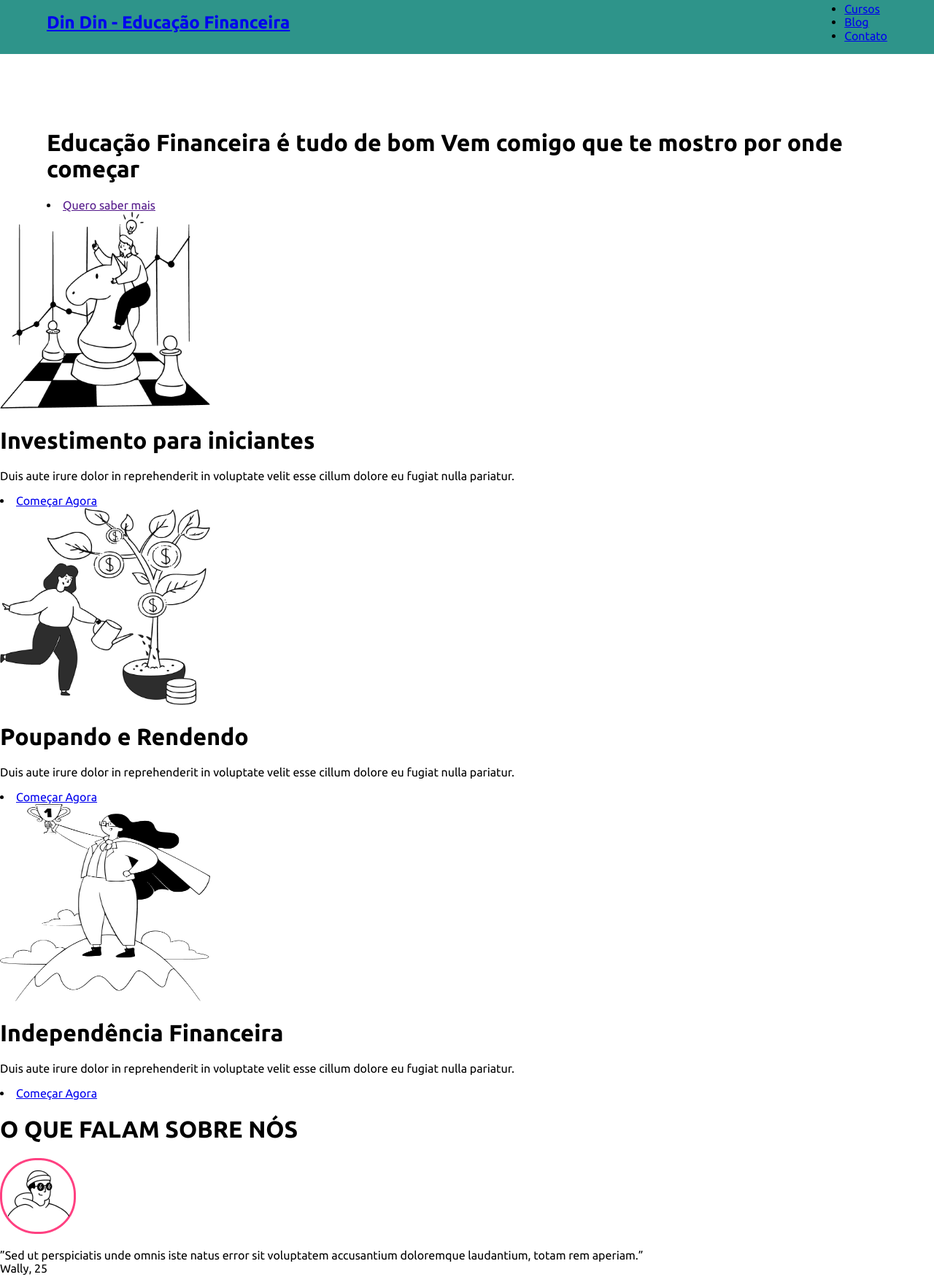
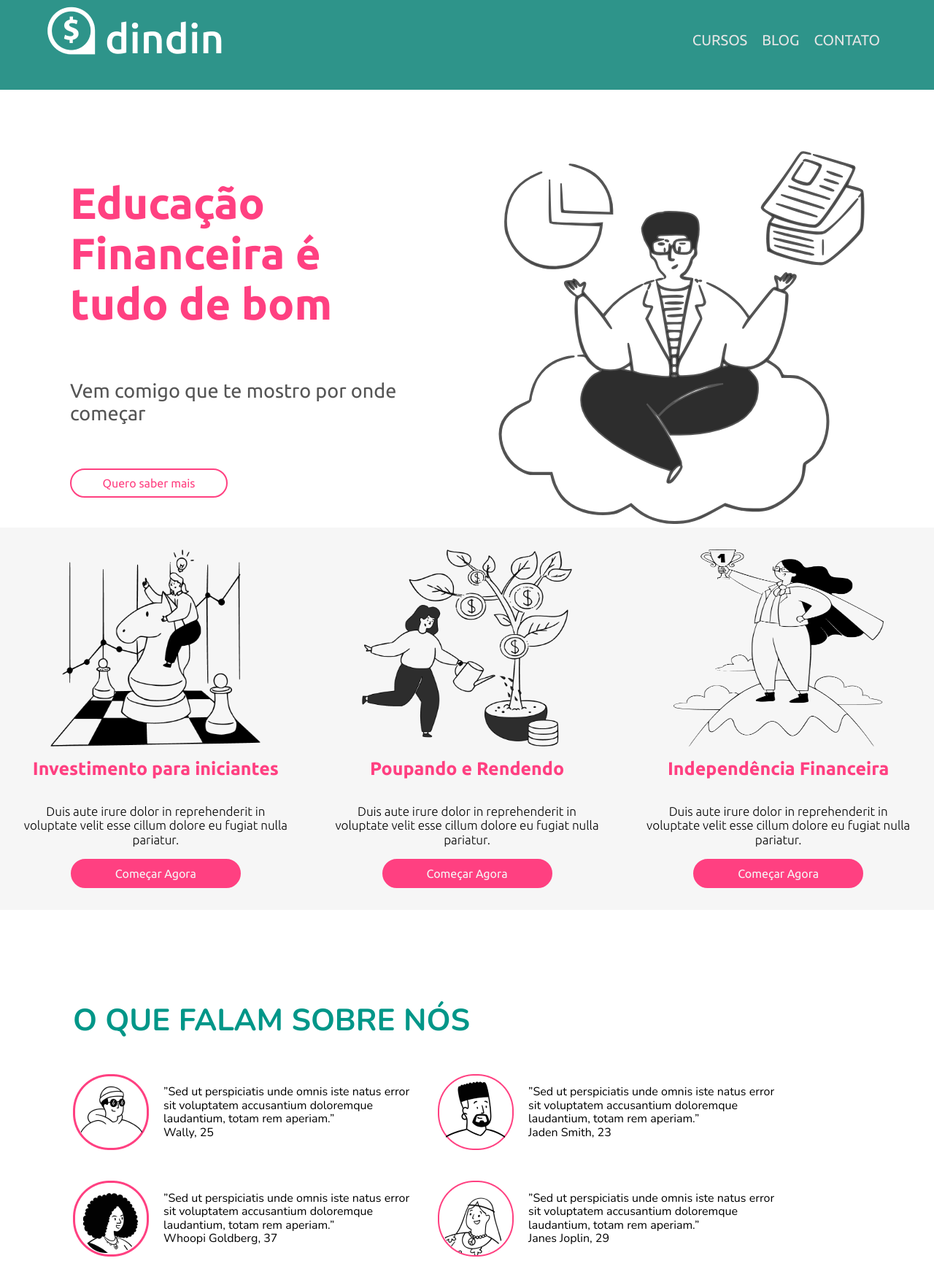
Before and after one commit to maayume/xp42-dindin, a website: page index.html in a window 1280 px wide. Shown: the part 13-1763 px from the top of the page at 73% size. Drawn offline with nearby package versions, Linux system fonts and the light colour scheme.

Commit message:
fix: arrumando responsividade index

```diff
--- a/assets/styles/cursos.css
+++ b/assets/styles/cursos.css
@@ -53,7 +53,6 @@ main {
 }
 
 @media (max-width: 770px){
-
     main {
         margin: 20px 0 20px 20px;
     }
--- a/assets/styles/index.css
+++ b/assets/styles/index.css
@@ -1,26 +1,203 @@
-main {
-    padding-top: 81px;
-    max-width: 100%;
+#imgBanner {
+    Width: calc(10vw * 5);
 }
 
-.paragrafoHero {
+.containerIndex {
+    justify-content: center !important;
     display: flex;
+    flex-wrap: wrap;
+    align-items: center;
+    margin-top: 10vh;
 }
-/*
-aside {
+
+.texto{
+    margin-inline: 70px;
+    Width: 35vw;
+}
+
+.texto h1{
+    color: #FF4081;
+    font-size: 60px;
+    font-weight: 700px;
+    padding-bottom: 11px;
+}
+
+.texto #subtitle{
     display: flex;
-    color: transparent;
-    background: url('../img/ilustra-banner.svg') 0 0 no-repeat;
-    Width: 501px;
-    Height: 511px;
-    padding: 0 39px 66px;
-    right: 14.31%;
+    color: #555555;
+    font-size: 27px;
+    font-weight: 400px;
+    padding: 19px 0 0;
+}
+
+.texto li{
+    list-style: none;
+    width: 216px;
+    height: 20.27px;
+    margin-block: 60px;
+}
+
+.texto li a{
+    border: 2px solid #FF4081;
+    color:#FF4081;
+    text-decoration: none;
+    font-weight: 400;
+    border-radius: 62px;
+    padding: 8.5px 26px;
+    display: block;
+    text-align: center;
+}
+
+@media (max-width: 932px){
+    .containerIndex {
+        text-align: center;
+    }
+    .texto h1 {
+        justify-content: center;
+    }
+    .texto {
+        display: grid;
+        justify-items: center;
+        width: auto;
+    }
+    #imgBanner {
+        display: none;
+    }
+}
+
+.container2 {
+    display: flex;
+    background-color: #F6F6F6;
+    justify-content: center;
+}
+
+.tipos-investimentos{
+    display: grid;
+    justify-items: center;
+    align-content: space-between;
+    padding: 30px;
+    min-width: 300px;
+    color: #FF4081;
+    text-align: center;
+    font-weight: 300;
+}
+
+.tipos-investimentos h1{
+    font-size: 25px;
+    font-weight: 700;
+    font-style: bold;
+}
+.tipos-investimentos p{
+    color: #000000;
+    font-size: 17px;
+    font-weight: 300;
+    text-align: center;
+}
+
+.tipos-investimentos li{
+    list-style: none;
+    width: 233px;
+}
+.tipos-investimentos li a{
+    border: 2px solid #FF4081;
+    color: #F6F6F6;
+    background: #FF4081;
+    text-decoration: none;
+    font-weight: 400;
+    border-radius: 62px;
+    padding: 8.5px 26px;
+    display: block;
+    text-align: center;
+}
+
+@media (max-width: 1089px){
+    .container2 {
+        flex-wrap: wrap;
+    }
+}
+
+.container3{
+    padding: 100px;
+    font-family: 'nunito';
+    font-style: normal;
+}
+.texto2{
+    color: #009688;
+    font-size: 21px;
+    font-weight: 400;
+    text-transform: uppercase;
+}
+
+.pessoas {
+    display: flex;
+    flex-wrap: wrap;
+}
+.pessoa {
+    display: flex;
+    width: 500px;
+    align-items: center;
+}
+
+.pessoa p {
+    padding: 20px;
+}
+
+.container4{
+    background-color: #F6F6F6;
+}
+
+.divisoes{
+    display: flex;
+    justify-content: space-between;
+    flex-wrap: wrap;
+}
+
+.conteudo {
+    padding: 15px;
+    padding-bottom: 8vh;
+}
+
+.conteudo h1{
+    color: #009688;
+    font-size: 27px;
+    padding: 0;
+}
+
+.conteudo p{
+    font-size: 18px;
+    width: 319px;
+    padding: 0;
+}
+
+.container4 li{
+    display: flex;
+    list-style: none;
+    justify-content: center;
+}
+
+.container4 li a{
+    border: 2px solid #FF4081;
+    color:#FF4081;
+    text-decoration: none;
+    font-weight: 400;
+    border-radius: 62px;
+    padding: 8.5px 26px;
+    display: block;
+    text-align: center;
+}
+/* #imgBanner {
+    Width: 30vw;
+}
+
+.container {
+    justify-content: center;
+    display: flex;
+    flex-wrap: ;
 }
 .texto h1{
     color: #FF4081;
     font-size: 60px;
     font-weight: 700px;
-    padding-left:206px;
     padding-bottom: 11px;
     Width: 488px;
     Height:216px;
--- a/index.html
+++ b/index.html
@@ -20,10 +20,12 @@
     <link rel="stylesheet" href="assets/styles/global.css">
 </head>
 <body>
-    <header>
+    <header >
         <div class="container">
-            <h2><a href="Index.html">Din Din - Educação Financeira</a></h2>
-            <nav>
+            <h2 id="logo">
+                <a href="Index.html">Din Din - Educação Financeira</a>
+            </h2>
+            <nav id="navigationHeader">
                 <ul>
                     <li><a href="cursos.html">Cursos</a></li>
                     <li><a href="blog.html">Blog</a></li>
@@ -34,31 +36,31 @@
     </header>
 
     <main>
-        <div class="container">
+        <div class="containerIndex">
             <div class="texto">
-                <h1>Educação Financeira é tudo de bom <a>
-                Vem comigo que te mostro por onde começar</a></h1>
+                <h1>Educação Financeira é tudo de bom</h1>
+                <a id="subtitle">Vem comigo que te mostro por onde começar</a>
                 <li><a href="">Quero saber mais</a></li>
             </div>
-            <aside></aside>
+            <img id="imgBanner" src="./assets/img/ilustra-banner.svg" width="501px" height="511px">
         </div>
 
         <div class="container2">
-                <div class="tipos-investimentos1">
+                <div class="tipos-investimentos">
                     <img src="assets/img/ilustra-poupando.png" top="109px" left="123px" width="288px" height="270px">
                     <h1>Investimento para iniciantes</h1>
                     <p>Duis aute irure dolor in reprehenderit in voluptate velit esse cillum dolore eu fugiat nulla pariatur.</p>
                     <li><a href="comecar-agora.html">Começar Agora</a></li>
                 </div>
 
-                <div class="tipos-investimentos2">
+                <div class="tipos-investimentos">
                     <img src="assets/img/ilustra-investimento.png" top="109px" left="123px" width="288px" height="270px">
                     <h1>Poupando e Rendendo </h1>
                     <p>Duis aute irure dolor in reprehenderit in voluptate velit esse cillum dolore eu fugiat nulla pariatur.</p>
                     <li><a href="comecar-agora.html">Começar Agora</a></li>
                 </div>
 
-                <div class="tipos-investimentos3">
+                <div class="tipos-investimentos">
                     <img src="assets/img/ilustra-independencia.png" top="109px" left="123px" width="288px" height="270px">
                     <h1>Independência Financeira</h1>
                     <p>Duis aute irure dolor in reprehenderit in voluptate velit esse cillum dolore eu fugiat nulla pariatur.</p>
@@ -71,63 +73,69 @@
                 <h1>O QUE FALAM SOBRE NÓS</h1>
             </div>
 
-            <div class="pessoa1">
+            <div class="pessoas">
+                <div class="pessoa">
                     <img src="assets/img/icon-wally.png"  width="104px" height="104px">
                     <p>”Sed ut perspiciatis unde omnis iste natus error sit voluptatem accusantium doloremque laudantium, totam rem aperiam.”<a><br>Wally, 25</a></p>
-
+                </div>
+                <div class="pessoa">
                     <img id="secund-person" src="assets/img/icon-jaden.png"  width="104px" height="104px">
                     <p>”Sed ut perspiciatis unde omnis iste natus error sit voluptatem accusantium doloremque laudantium, totam rem aperiam.”<a><br>Jaden Smith, 23</a></p>
-
                 </div>
-
-            <div class="pessoa2">
+                <div class="pessoa">
                     <img src="assets/img/icon-whoopi.png"  width="104px" height="104px">
                     <p>”Sed ut perspiciatis unde omnis iste natus error sit voluptatem accusantium doloremque laudantium, totam rem aperiam.”<a><br>Whoopi Goldberg, 37</a></p>
-
+                </div>
+                <div class="pessoa">
                     <img id="secund-person" src="assets/img/icon-jane.png"  width="104px" height="104px">
                     <p>”Sed ut perspiciatis unde omnis iste natus error sit voluptatem accusantium doloremque laudantium, totam rem aperiam.”<a><br>Janes Joplin, 29</a></p>
                 </div>
                 </div>
+        </div>
 
-        <div class="container4">
+        <div class="container3 container4">
             <div class="texto2">
                 <h1>MAIS CONTEÚDO PARA VOCÊ</h1>
             </div>
 
             <div class="divisoes">
-                <div class="conteudo1">
+                <div class="conteudo">
                     <img src="assets/img/foto post.png" width="319px" height="193px">
                     <h1>Itaque earum rerum</h1>
                     <p>hic tenetur a sapiente delectus, ut aut reiciendis voluptatibus maiores alias consequatur aut perferendis doloribus asperiores repellat.</p>
                 </div>
 
-                <div class="conteudo2">
+                <div class="conteudo">
                     <img src="assets/img/foto post.png" width="319px" height="193px">
                     <h1>Itaque earum rerum</h1>
                     <p>hic tenetur a sapiente delectus, ut aut reiciendis voluptatibus maiores alias consequatur aut perferendis doloribus asperiores repellat.</p>
                 </div>
 
-                <div class="conteudo3">
+                <div class="conteudo">
                     <img src="assets/img/foto post.png" width="319px" height="193px">
                     <h1>Itaque earum rerum</h1>
                     <p>hic tenetur a sapiente delectus, ut aut reiciendis voluptatibus maiores alias consequatur aut perferendis doloribus asperiores repellat.</p>
                 </div>
             </div>
-            <li><a href="">Quero saber mais</a></li>
+            <li>
+                <a href="comecar-agora.html">Quero saber mais</a>
+            </li>
         </div>
     </main>
 
     <footer>
         <div class="container">
-            <h2><a href="index.html">Din Din - Educação Financeira</a></h2>
-            <nav>
+            <h2 id="logoFooter">
+                <a href="index.html">Din Din - Educação Financeira</a>
+            </h2>
+            <nav class="navigationFooter">
                 <ul>
                     <li><a href="cursos.html">Cursos</a></li>
                     <li><a href="blog.html">Blog</a></li>
                     <li><a href="contato.html">Contato</a></li>
                 </ul>
             </nav>
-            <div>
+            <div class="navigationFooter">
                 <ul class="links-anexos">
                     <li><a href="">Quero ser prof</a></li>
                     <li><a href="">Aqui tem outro link</a></li>
```
Also changed, not shown: comecar-agora.html (+3 -2 lines). Lines whose indentation alone changed are shown as unchanged.
